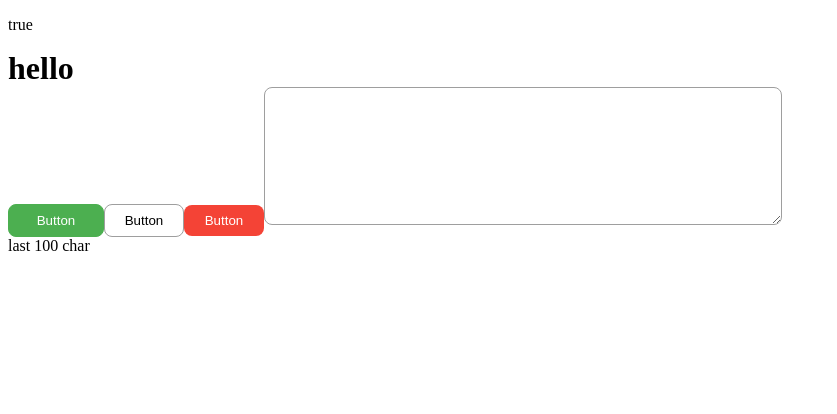
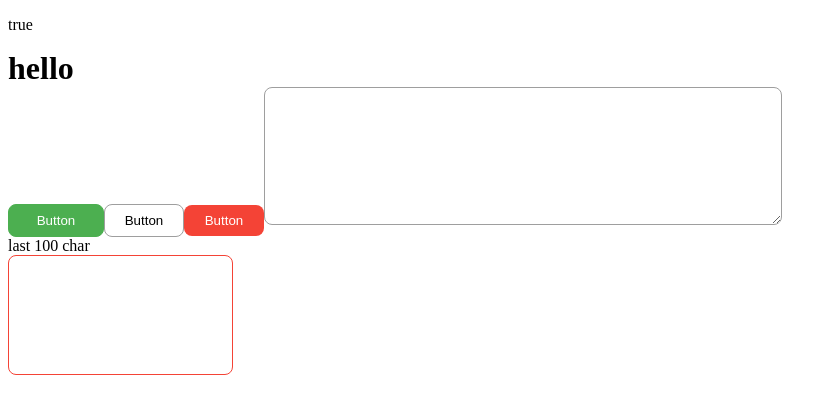
Before and after one commit to kothru/react-app, a React app: page / in a window 1280 px wide. Shown: the top 414 px of the page, without its empty margins (0-837 px from the left). Built offline with nearby package versions, Linux system fonts and the light colour scheme.

Commit message:
add input comp

```diff
--- a/src/App.tsx
+++ b/src/App.tsx
@@ -1,5 +1,6 @@
 import { Button } from "./libs/Button"
 import { Heading } from "./libs/Heading"
+import { Input } from "./libs/Input"
 import { Text } from "./libs/Text"
 import { TextArea } from "./libs/Textarea"
 
@@ -14,6 +15,7 @@
       <Button onClick={() => console.log('clicked')} title="Button" type="secondary" />
       <Button onClick={() => console.log('clicked')} title="Button" type="error" />
       <TextArea width={500} maxLength={100} />
+      <Input type="text" error />
     </>
   )
 }
--- /dev/null
+++ b/src/libs/Input.tsx
@@ -0,0 +1,27 @@
+import { InputHTMLAttributes, VFC } from 'react'
+import styled from 'styled-components'
+import { color, fontSize, radius, space } from './constants'
+type Props = InputHTMLAttributes<HTMLInputElement> & {
+  error?: boolean
+  type?: 'text' | 'number' | 'password'
+  className?: string
+}
+
+export const Input: VFC<Props> = ({ type, value, onChange, className = '', error = false, ...props }) => {
+  return (
+    <Wrapper type={type} value={value} className={`${className} ${error ? 'error' : ''}`} onChange={onChange} {...props} />
+  )
+}
+
+const Wrapper = styled.input`
+  height: 120px;
+  padding: ${space.m};
+  border-radius: ${radius.m};
+  border: solid 1px ${color.gray};
+  font-size: ${fontSize.m};
+  box-sizing: border-box;
+  &.error {
+    color: ${color.red};
+    border: solid 1px ${color.red};
+  }
+`
```
